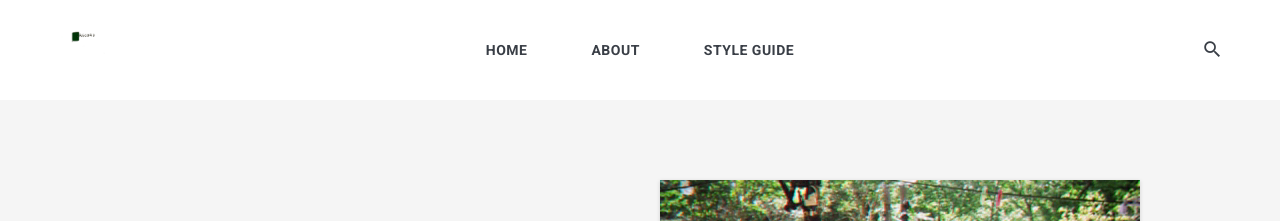
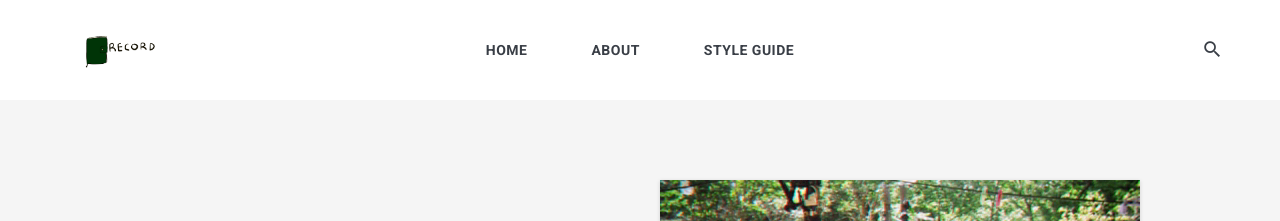
Before and after one commit to du2i/du2i.github.io, a Jekyll site: the page built from index.html, in a window 1280 px wide. Shown: the top 221 px of the page. Built offline with Jekyll 4.4.1, drawn with Linux system fonts in a browser that asks for light colours; nearby versions of some CDN libraries; the list of posts is cut into pages by our own code.

Commit message:
Update settings.yml

```diff
--- a/_data/settings.yml
+++ b/_data/settings.yml
@@ -1,7 +1,7 @@
 #-------------------------------
 # General Site Settings
 title: Book record
-logo: record.png # You can add own logo.
+logo: record (1).png # You can add own logo.
 description: Zolan is modern minimal theme for Jekyll
 
 
```
